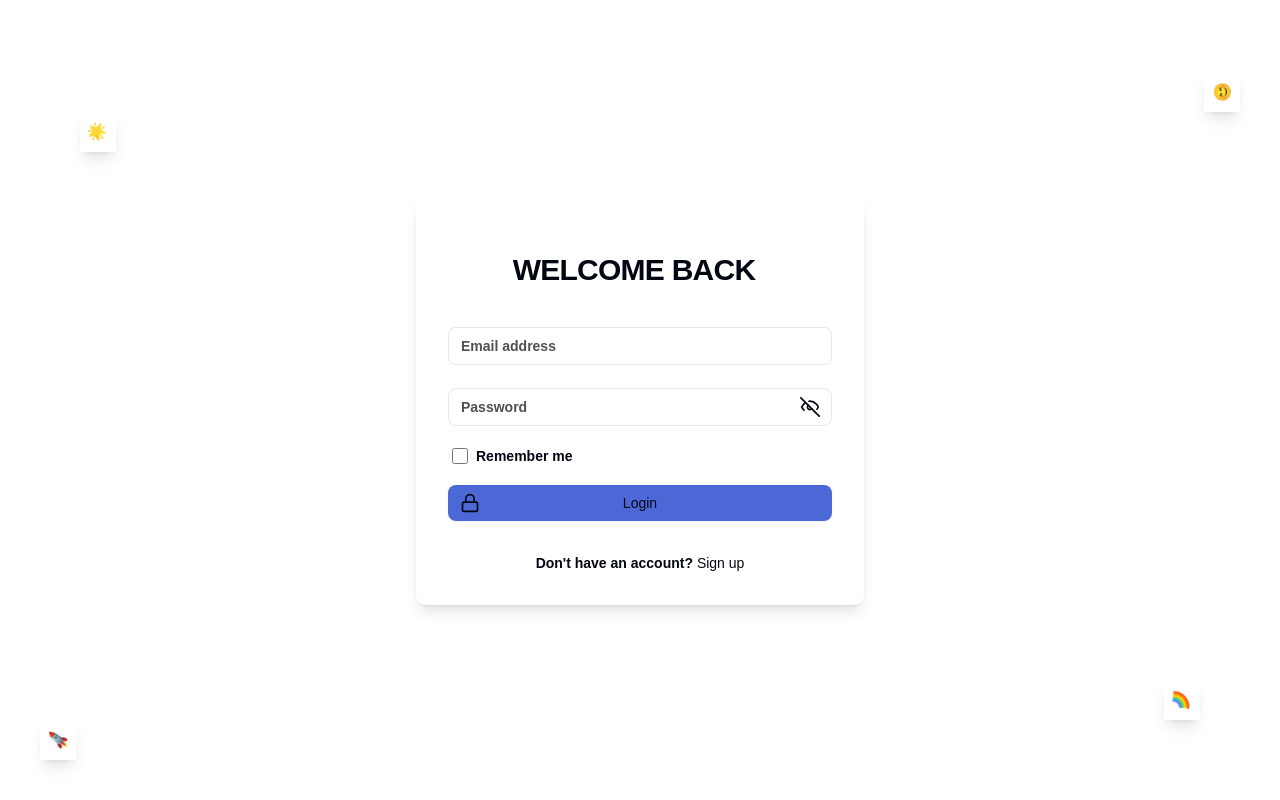
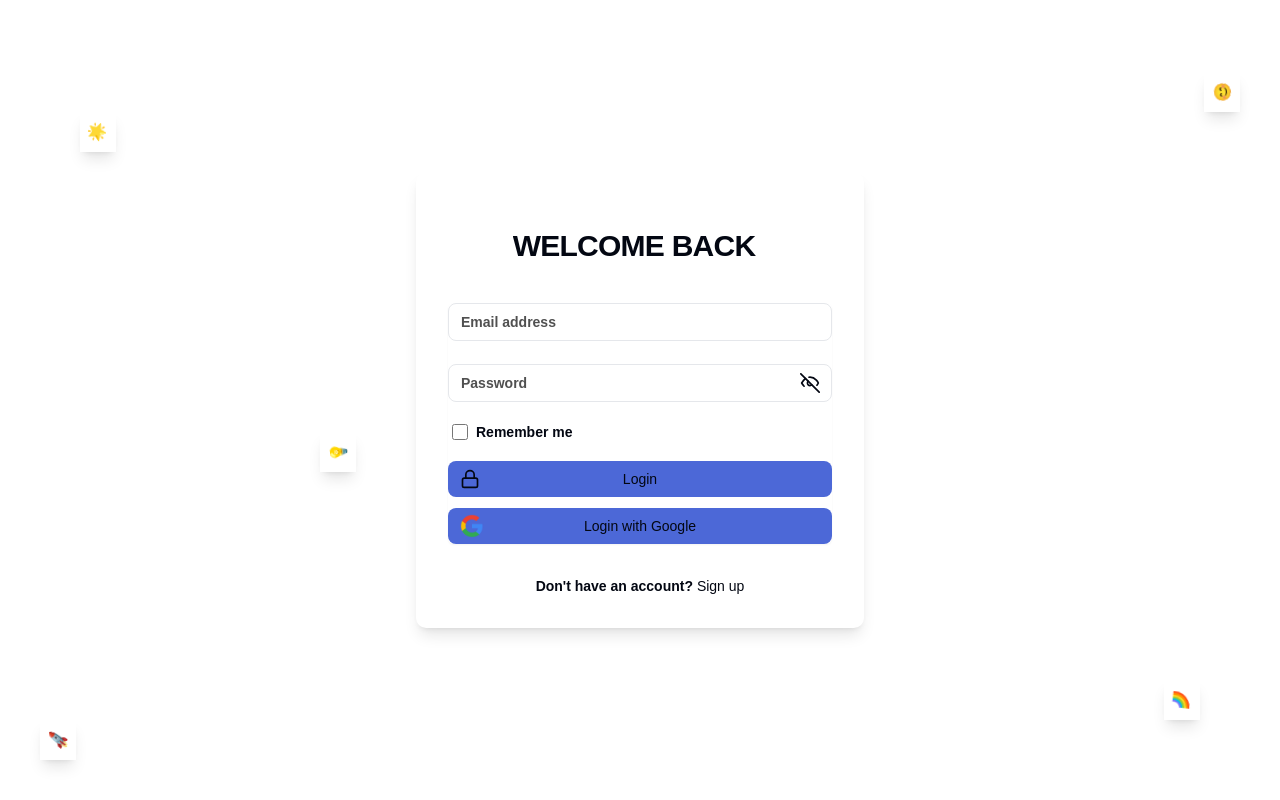
Before and after one commit to abhitrueprogrammer/college-moments-cc-hack, a Next.js app in the folder collegemoments/: page /Login in a window 1280 px wide. Built offline with nearby package versions, Linux system fonts and the light colour scheme.

Commit message:
trying to fix the git merge screw up

```diff
--- a/collegemoments/app/Login/page.js
+++ b/collegemoments/app/Login/page.js
@@ -2,12 +2,11 @@
 
 import { useState } from "react";
 import { motion } from "framer-motion";
+import { GoogleAuthProvider, signInWithPopup } from "firebase/auth";
+import { auth } from "@/app/firebase/config";
 import { useRouter } from "next/navigation";
-import { ToastContainer, toast } from "react-toastify";
-import 'react-toastify/dist/ReactToastify.css';
+import "./login.css";
 import Draggable from 'react-draggable';
-import "./login.css";
-
 export default function Login() {
   const [email, setEmail] = useState("");
   const [password, setPassword] = useState("");
@@ -37,33 +36,26 @@ export default function Login() {
     e.preventDefault();
     setLoading(true);
     setError("");
+    // Dummy API call
+    setTimeout(() => {
+      if (email === "test@example.com" && password === "password") {
+        alert("Login successful!");
+      } else {
+        setError("Invalid email or password");
+      }
+      setLoading(false);
+    }, 2000);
+  };
 
+  const handleGoogleLogin = async () => {
+    const provider = new GoogleAuthProvider();
     try {
-      const response = await fetch("/api/adminLogin", {
-        method: "POST",
-        headers: {
-          "Content-Type": "application/json"
-        },
-        body: JSON.stringify({ email, password })
-      });
-
-      const data = await response.json();
-      if (response.ok) {
-        localStorage.setItem("userEmail", data.email);
-        localStorage.setItem("clubName", data.clubName);
-        toast.success("Login successful!", { position: "bottom-center" });
-        setTimeout(() => {
-          router.push("/your-redirect-page"); // Redirect to your desired page after login
-        }, 3000);
-      } else {
-        setError(data.message || "Login failed");
-        toast.error(data.message || "Invalid email or password", { position: "bottom-center" });
-      }
+      const result = await signInWithPopup(auth, provider);
+      const userEmail = result.user.email;
+      localStorage.setItem("userEmail", userEmail);
+      router.push("/your-redirect-page"); // Redirect to your desired page after login
     } catch (error) {
-      setError("An error occurred during login");
-      toast.error("An error occurred during login", { position: "bottom-center" });
-    } finally {
-      setLoading(false);
+      console.error("Error during Google login:", error);
     }
   };
 
@@ -74,7 +66,6 @@ export default function Login() {
 
   return (
     <div className="flex min-h-screen items-center justify-center bg-gradient-to-br from-purple-400 to-pink-400 px-4 py-8 sm:px-6 lg:px-8">
-      <ToastContainer />
       <div className="log-div w-full max-w-md space-y-8 rounded-2xl bg-white p-8 shadow-lg">
         <div className="mb-6">
           <h2 className="mt-6 text-center text-3xl font-bold tracking-tight text-gray-900">
@@ -156,6 +147,20 @@ export default function Login() {
                 {loading ? "Loading..." : "Login"}
               </motion.button>
             </div>
+            <div className="mainFont mb-4 log-btn-p">
+              <motion.button
+                type="button"
+                onClick={handleGoogleLogin}
+                className="log-btn group relative flex w-full justify-center rounded-2xl border border-transparent bg-white py-2 px-4 text-sm font-medium text-gray-700 hover:bg-gray-50 focus:outline-none transition-colors duration-300 ease-in-out"
+                whileHover={{ scale: 1.03 }}
+                whileTap={{ scale: 0.99 }}
+              >
+                <span className="absolute inset-y-0 left-0 flex items-center pl-3">
+                  <img className="w-6" src="/google.png" alt="" />
+                </span>
+                Login with Google
+              </motion.button>
+            </div>
           </div>
           {error && (
             <div className="text-red-500 text-center mb-4">
@@ -209,11 +214,20 @@ export default function Login() {
             </motion.div>
           </div>
         </Draggable>
+        <Draggable>
+          <div className="absolute top-1/2 left-1/4 p-2 bg-blue-300 rounded-full shadow-lg cursor-pointer">
+            <motion.div
+              animate={{ rotate: 360 }}
+              transition={{ duration: 2, repeat: Infinity, ease: "linear" }}
+            >
+              💡
+            </motion.div>
+          </div>
+        </Draggable>
       </div>
     </div>
   );
 }
-
 
 function CheckIcon(props) {
   return (
```
